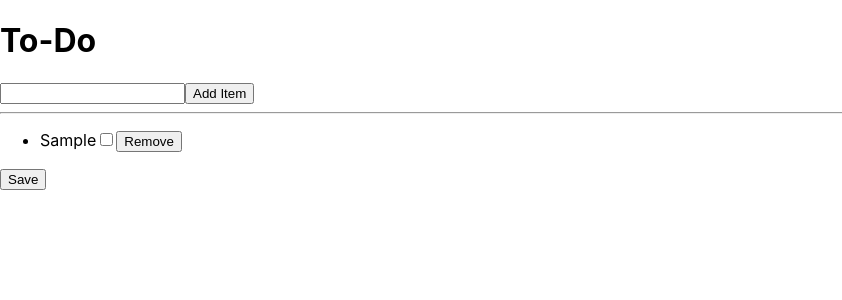
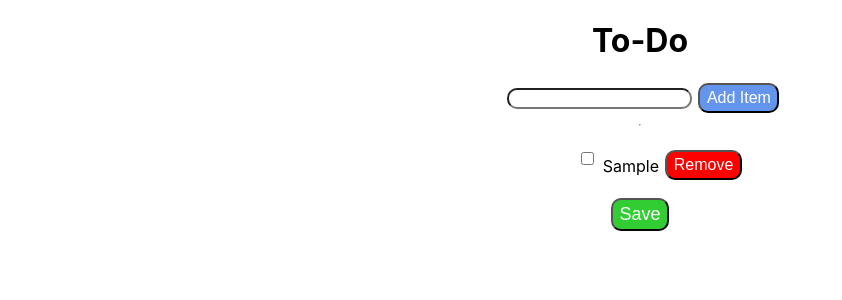
Before and after one commit to awhite2490/todolist, a React (Create React App) app: page / in a window 1280 px wide. Both pictures are taken after typing "Sample" into the empty fields and a click on the button "Add Item". Shown: the top 300 px of the page, without its empty margins (0-842 px from the left). Built offline with nearby package versions, Linux system fonts and the light colour scheme.

Commit message:
adding some style

```diff
--- a/src/App.css
+++ b/src/App.css
@@ -1,3 +1,54 @@
-.Item-Complete {
+.Item {
+    display:flex;
+    flex-direction: row;
+    align-items:flex-start;
+}
+
+.Item-Label-Complete {
     text-decoration: line-through;
+    margin:0.5vw;
 }
+
+.App {
+    display:flex;
+    align-items:center;
+    flex-direction: column;
+}
+
+.Item-Input-TextBox {
+    margin: 0.5vw;
+    border-radius: 10px;
+}
+
+.Item-Input-Button {
+    background-color:cornflowerblue;
+    font-size:medium;
+}
+
+.Item-Remove-Button {
+    background-color:red;
+    font-size:medium;
+}
+
+.Save-Button {
+    background-color:limegreen;
+    font-size: large;
+}
+
+.Item-Checkbox {
+    margin: 0.2vw;
+}
+
+.Item-Label {
+    margin:0.5vw;
+}
+
+button {
+    background-color: grey;
+    color: white;
+    border-radius: 10px;
+    padding-bottom:0.5vh;
+    padding-top:0.5vh;
+    padding-left: 0.5vw;
+    padding-right: 0.5vw;
+}
--- a/src/App.js
+++ b/src/App.js
@@ -36,7 +36,7 @@ const App = () => {
     }
 
     return (
-      <div>
+      <div className="App">
         <h1>To-Do</h1>
         <ItemInput addItem={addItem} />
         <hr />
@@ -45,7 +45,12 @@ const App = () => {
           removeItem={removeItem}
           toggleItemComplete={toggleItemComplete}
         />
-        <button onClick={save}>Save</button>
+        <button
+          onClick={save}
+          className="Save-Button"
+        >
+          Save
+        </button>
       </div>
     );
 }
--- a/src/Components/Item.js
+++ b/src/Components/Item.js
@@ -2,7 +2,7 @@ import React from 'react'
 
 const Item = (props) => {
     const [isComplete, setIsComplete] = React.useState(props.item.isComplete)
-    const [className, setClassName] = React.useState('');
+    const [className, setClassName] = React.useState('Item-Label');
 
     const removeItem = () => {
         props.removeItem(props.item)
@@ -12,22 +12,30 @@ const Item = (props) => {
         setIsComplete(!isComplete);
         props.toggleItemComplete(props.item);
         if(!isComplete) {
-            setClassName('Item-Complete')
+            setClassName('Item-Label-Complete')
         } else {
-            setClassName('')
+            setClassName('Item-Label')
         }
     }
 
     return (
-        <li className = {className}>
-            {props.item.text}
+        <div className = "Item">
             <input
                 type="checkbox"
                 checked={isComplete}
                 onChange={handleCheck}
+                className="Item-Checkbox"
             />
-            <button onClick={removeItem}>Remove</button>
-        </li>
+            <label className={className}>
+                {props.item.text}
+            </label>
+            <button
+                onClick={removeItem}
+                className="Item-Remove-Button"
+            >
+                Remove
+            </button>
+        </div>
     );
 }
 
--- a/src/Components/ItemInput.js
+++ b/src/Components/ItemInput.js
@@ -15,13 +15,19 @@ const ItemInput = (props) => {
       }
 
       return (
-        <div>
+        <div className="Item-Input" >
           <input
             type="text"
             value={newItem}
             onChange={handleChange}
+            className="Item-Input-TextBox"
           />
-          <button onClick={addItem}>Add Item</button>
+          <button
+            onClick={addItem}
+            className= "Item-Input-Button"
+          >
+            Add Item
+          </button>
         </div>
       )
     }
```
